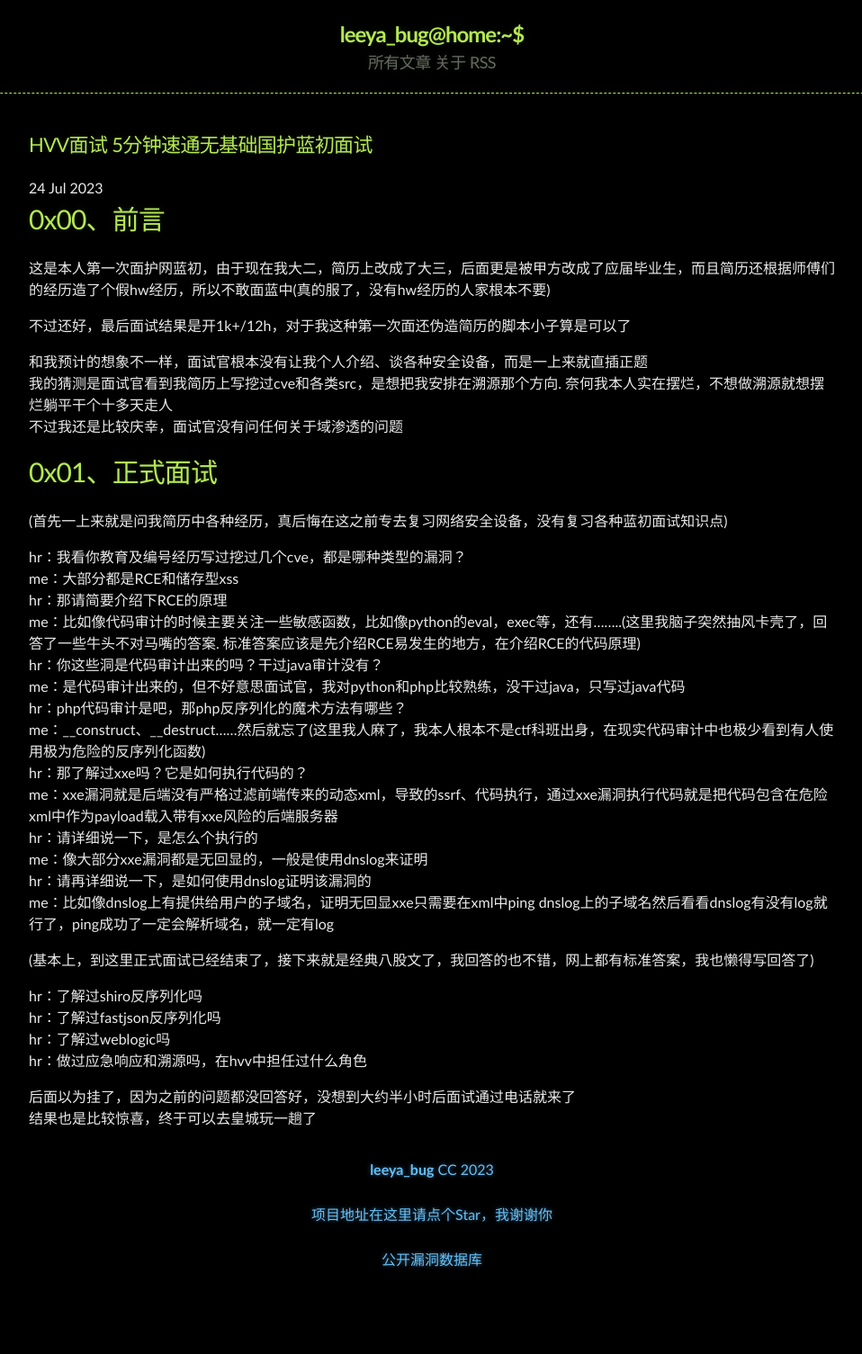
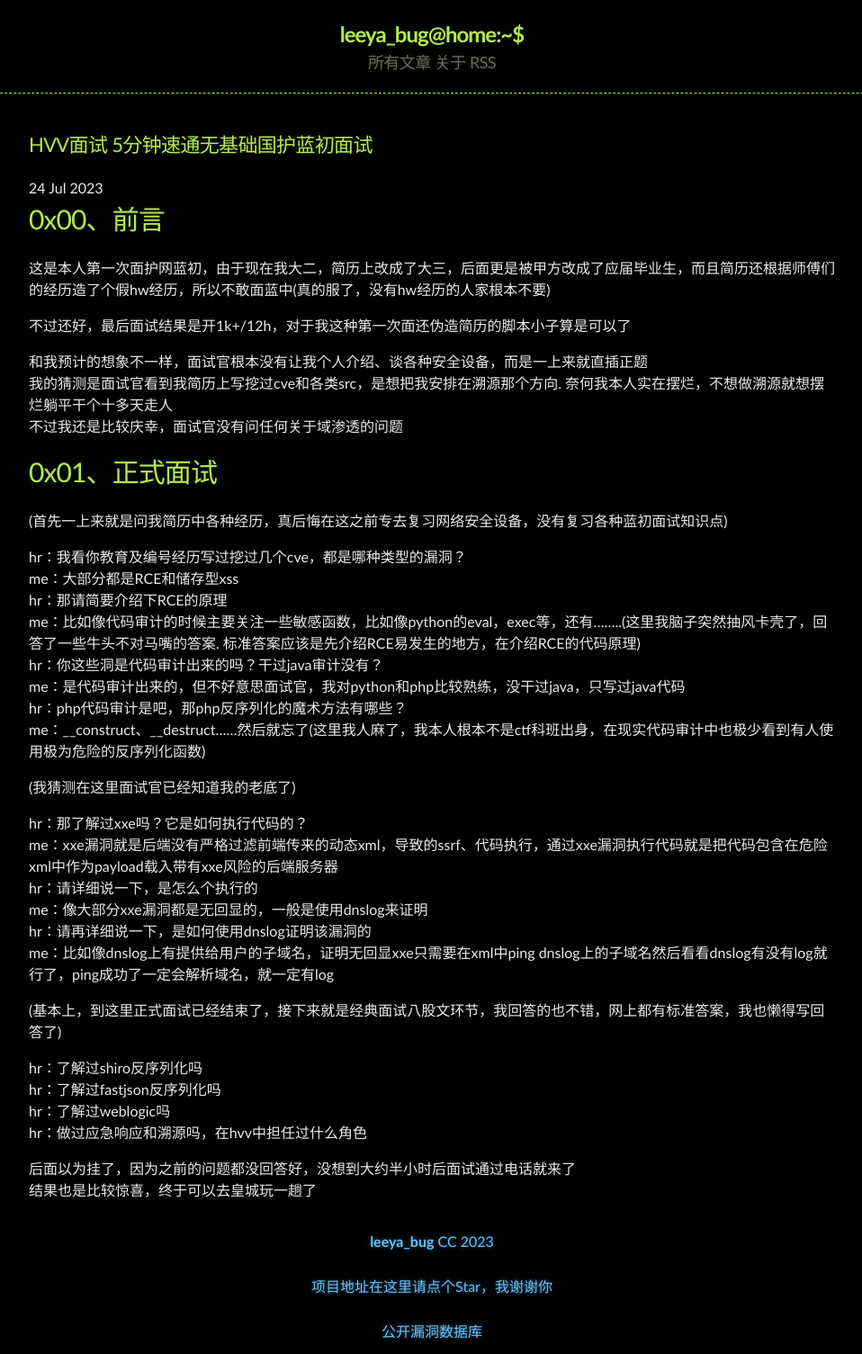
Before and after one commit to Leeyangee/leeyangee.github.io, a Jekyll site: the page built from _posts/2023-07-24-HVV面试 5分钟速通无基础国护蓝初面试.md, in a window 1280 px wide. Shown: the whole page at 90% size, without its empty margins (160-1118 px from the left). Built offline with Jekyll 4.4.1, drawn with Linux system fonts in a browser that asks for light colours; before the commit the page ends 1425 px from its top, so only the background shows below that.

Commit message:
Update 2023-07-24-HVV面试 5分钟速通无基础国护蓝初面试.md

```diff
--- a/_posts/2023-07-24-HVV面试 5分钟速通无基础国护蓝初面试.md
+++ b/_posts/2023-07-24-HVV面试 5分钟速通无基础国护蓝初面试.md
@@ -24,6 +24,9 @@ hr：你这些洞是代码审计出来的吗？干过java审计没有？
 me：是代码审计出来的，但不好意思面试官，我对python和php比较熟练，没干过java，只写过java代码
 hr：php代码审计是吧，那php反序列化的魔术方法有哪些？
 me：__construct、__destruct......然后就忘了(这里我人麻了，我本人根本不是ctf科班出身，在现实代码审计中也极少看到有人使用极为危险的反序列化函数)
+
+(我猜测在这里面试官已经知道我的老底了)
+
 hr：那了解过xxe吗？它是如何执行代码的？
 me：xxe漏洞就是后端没有严格过滤前端传来的动态xml，导致的ssrf、代码执行，通过xxe漏洞执行代码就是把代码包含在危险xml中作为payload载入带有xxe风险的后端服务器
 hr：请详细说一下，是怎么个执行的
@@ -31,7 +34,7 @@ me：像大部分xxe漏洞都是无回显的，一般是使用dnslog来证明
 hr：请再详细说一下，是如何使用dnslog证明该漏洞的
 me：比如像dnslog上有提供给用户的子域名，证明无回显xxe只需要在xml中ping dnslog上的子域名然后看看dnslog有没有log就行了，ping成功了一定会解析域名，就一定有log
 
-(基本上，到这里正式面试已经结束了，接下来就是经典八股文了，我回答的也不错，网上都有标准答案，我也懒得写回答了)
+(基本上，到这里正式面试已经结束了，接下来就是经典面试八股文环节，我回答的也不错，网上都有标准答案，我也懒得写回答了)
 
 hr：了解过shiro反序列化吗
 hr：了解过fastjson反序列化吗
```
